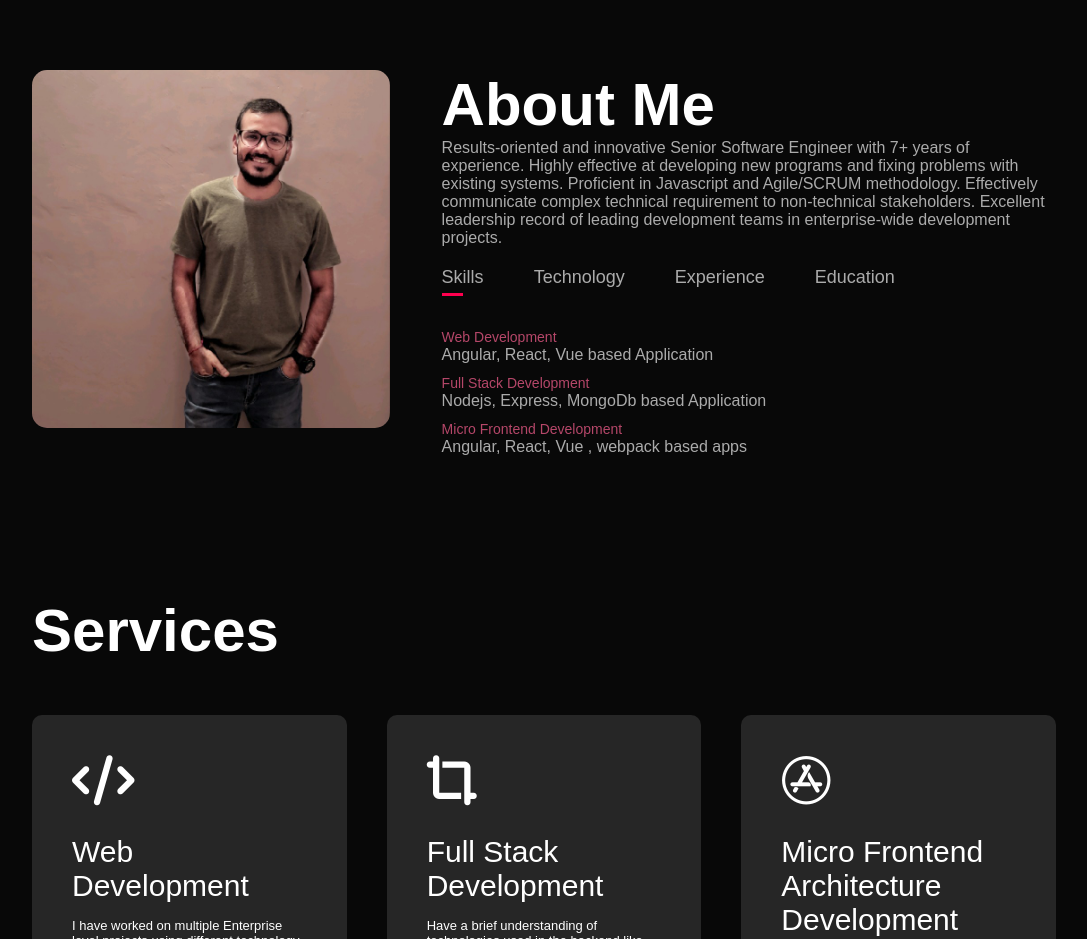
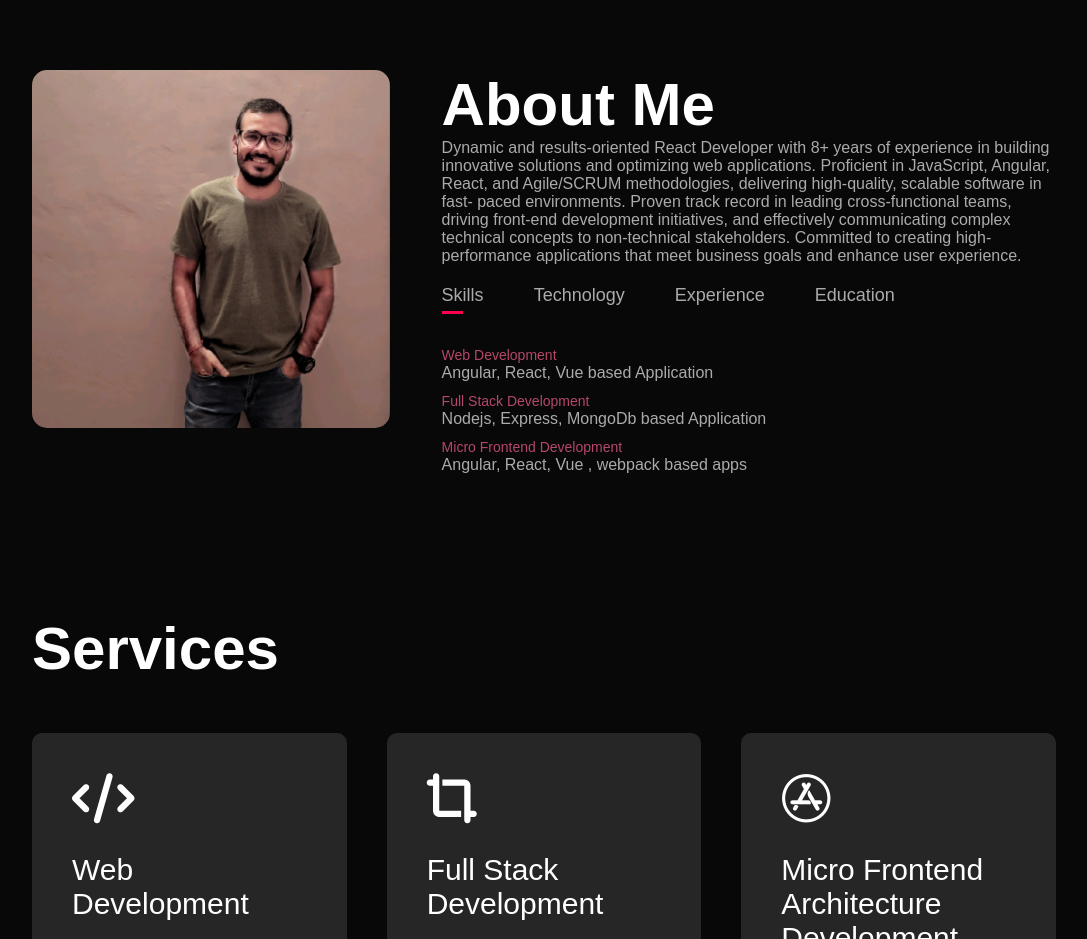
Before and after one commit to coder-rupesh-ui/portfolio, a plain HTML site: page index.html in a window 1280 px wide. Shown: the part 820-1759 px from the top of the page, without its empty margins (96-1183 px from the left). Drawn offline with Linux system fonts and the light colour scheme.

Commit message:
Update index.html

```diff
--- a/index.html
+++ b/index.html
@@ -45,12 +45,11 @@
                 </div>
                 <div class="about-col-2">
                     <h1 class="sub-title">About Me</h1>
-                    <p>Results-oriented and innovative Senior Software Engineer with 7+ years of experience. Highly
-                        effective at developing new programs and fixing problems with existing systems.
-                        Proficient in Javascript and Agile/SCRUM methodology.
-                        Effectively communicate complex technical requirement to non-technical stakeholders.
-                        Excellent leadership record of leading development teams in enterprise-wide
-                        development projects.</p>
+                    <p>Dynamic and results-oriented React Developer with 8+ years of experience in building innovative solutions and optimizing web
+                    applications. Proficient in JavaScript, Angular, React, and Agile/SCRUM methodologies, delivering high-quality, scalable software in fast-
+                    paced environments. Proven track record in leading cross-functional teams, driving front-end development initiatives, and
+                    effectively communicating complex technical concepts to non-technical stakeholders. Committed to creating high-performance
+                    applications that meet business goals and enhance user experience.</p>
                     <div class="tab-titles">
                         <p class="tab-links active" onclick="openTab('skills')">Skills</p>
                         <p class="tab-links" onclick="openTab('tech')">Technology</p>
```
